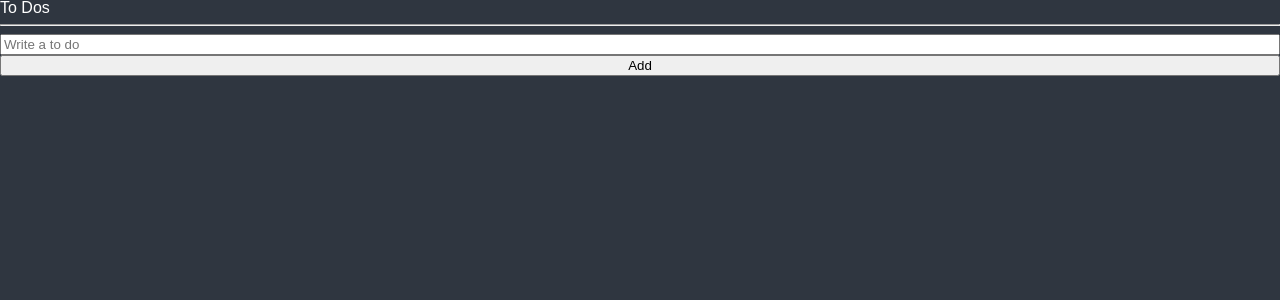
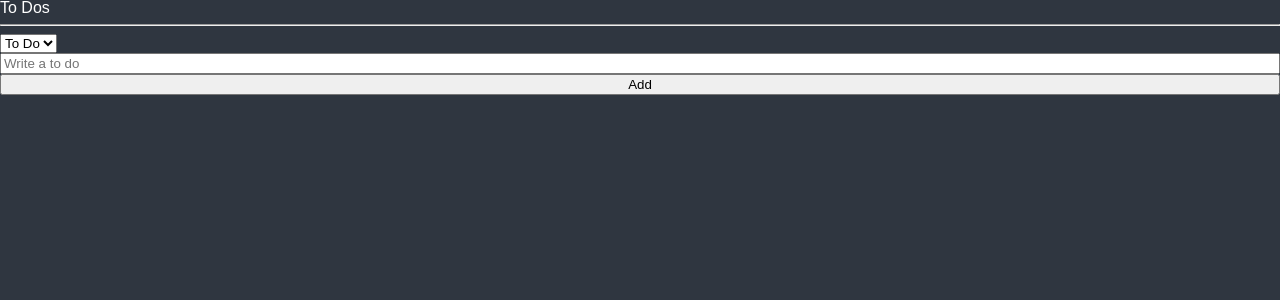
Before and after one commit to 5onze/react-masterclass, a React (Create React App) app: page / in a window 1280 px wide. Shown: the top 300 px of the page. Built offline with nearby package versions, Linux system fonts and the light colour scheme.

Commit message:
Selectors - category, get, filter.

```diff
--- a/src/atoms.tsx
+++ b/src/atoms.tsx
@@ -1,4 +1,4 @@
-import { atom } from "recoil";
+import { atom, selector } from "recoil";
 
 export interface IToDo {
   text: string;
@@ -6,7 +6,21 @@
   category: "TO_DO" | "DOING" | "DONE";
 }
 
+export const categoryState = atom({
+  key: "category",
+  default: "TO_DO",
+});
+
 export const toDoState = atom<IToDo[]>({
   key: "toDo",
   default: [],
 });
+
+export const toDoSelector = selector({
+  key: "toDoSelector",
+  get: ({ get }) => {
+    const toDos = get(toDoState);
+    const category = get(categoryState);
+    return toDos.filter((toDo) => toDo.category === category);
+  },
+});
--- a/src/components/ToDoList.tsx
+++ b/src/components/ToDoList.tsx
@@ -1,21 +1,27 @@
 import CreateToDo from "./CreateToDo";
 import ToDo from "./ToDo";
-import { toDoState } from "../atoms";
-import { useRecoilValue } from "recoil";
+import { categoryState, toDoSelector } from "../atoms";
+import { useRecoilState, useRecoilValue } from "recoil";
 
 function ToDoList() {
-  const toDos = useRecoilValue(toDoState);
-  console.log(toDos);
+  const toDos = useRecoilValue(toDoSelector);
+  const [category, setCategory] = useRecoilState(categoryState);
+  const onInput = (event: React.FormEvent<HTMLSelectElement>) => {
+    setCategory(event.currentTarget.value);
+  };
   return (
     <div>
       <h1>To Dos</h1>
       <hr />
+      <select value={category} onInput={onInput}>
+        <option value="TO_DO">To Do</option>
+        <option value="DOING">Doing</option>
+        <option value="DONE">Done</option>
+      </select>
       <CreateToDo />
-      <ul>
-        {toDos.map((toDo) => (
-          <ToDo key={toDo.id} {...toDo} />
-        ))}
-      </ul>
+      {toDos?.map((toDo) => (
+        <ToDo key={toDo.id} {...toDo} />
+      ))}
     </div>
   );
 }
```
